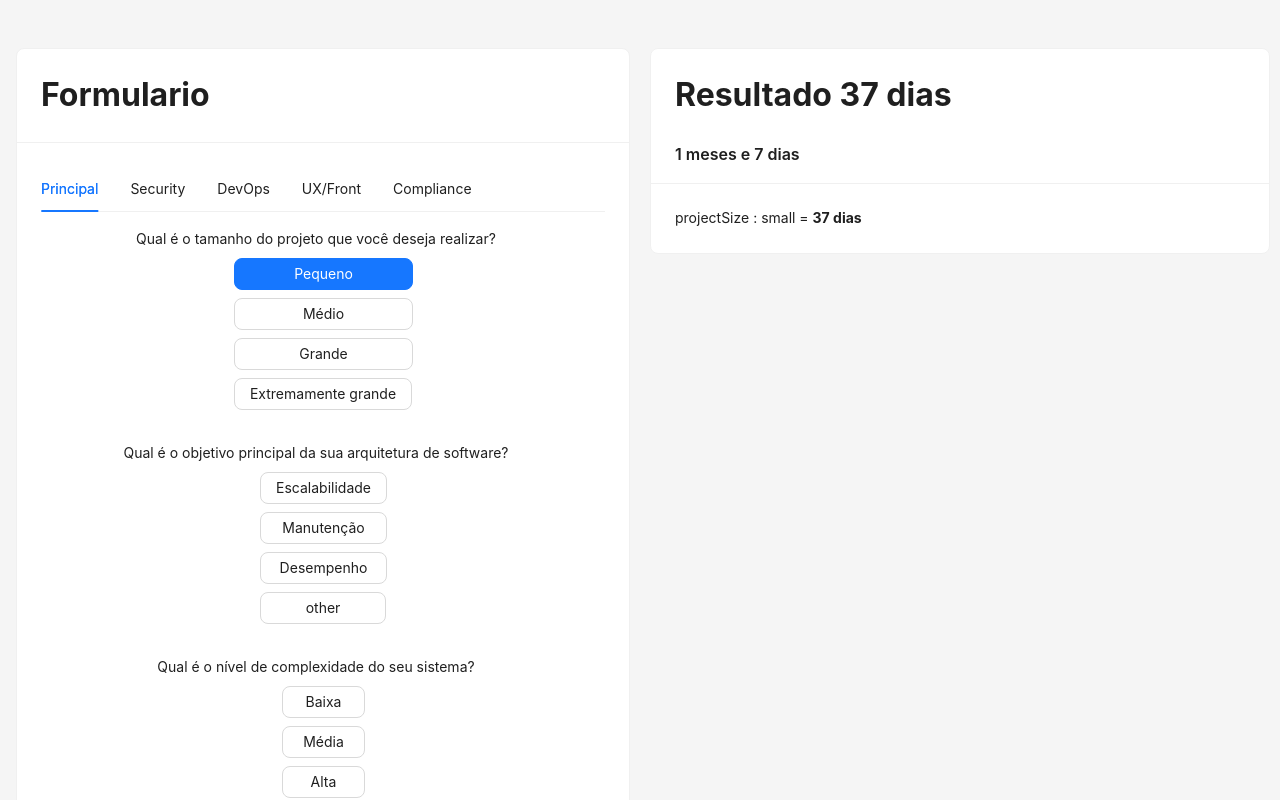
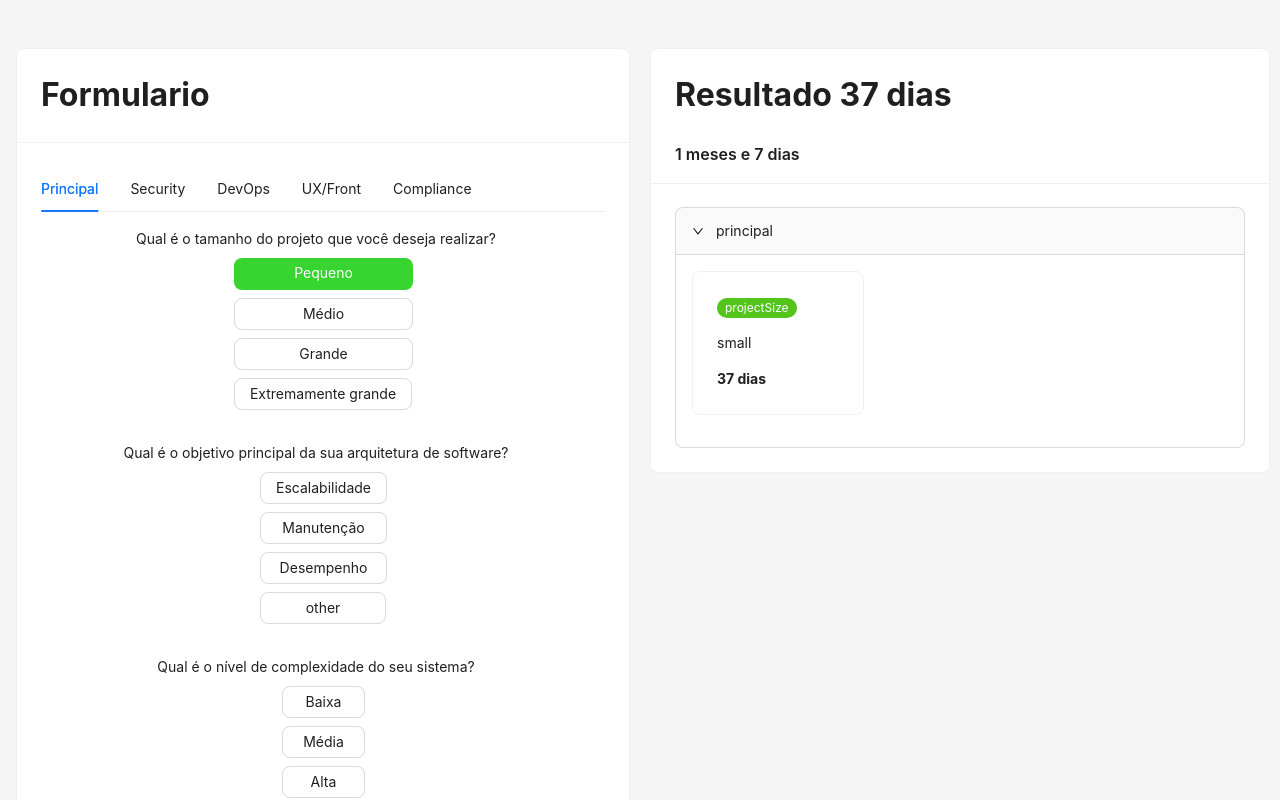
Before and after one commit to velrino/architecture-assessment, a React (Create React App) app: page / in a window 1280 px wide. Both pictures are taken after a click on the label "Pequeno". Shown: the top 800 px of the page. Built offline with nearby package versions, Linux system fonts and the light colour scheme.

Commit message:
Implemented dynamic

```diff
--- a/src/components/form/index.tsx
+++ b/src/components/form/index.tsx
@@ -6,7 +6,7 @@ export const AssessmentForm = ({ onChange }: any) => {
 
     const changeInput = (event: any) => {
         const { name, value } = event.target;
-
+        // const nameSplited = name.split(".")
         const currentForm = { ...form, [name]: value }
 
         setForm(currentForm);
@@ -24,7 +24,7 @@ export const AssessmentForm = ({ onChange }: any) => {
 
                             {/* Add your form items here */}
                             <Form.Item label="Qual é o tamanho do projeto que você deseja realizar?">
-                                <Radio.Group optionType="button" buttonStyle="solid" className='custom-radio' onChange={changeInput} name="projectSize">
+                                <Radio.Group optionType="button" buttonStyle="solid" className='custom-radio' onChange={changeInput} name="principal.projectSize">
                                     <Radio value="small">Pequeno</Radio>
                                     <Radio value="medium">Médio</Radio>
                                     <Radio value="large">Grande</Radio>
@@ -33,7 +33,7 @@ export const AssessmentForm = ({ onChange }: any) => {
                             </Form.Item>
 
                             <Form.Item label="Qual é o objetivo principal da sua arquitetura de software?">
-                                <Radio.Group optionType="button" buttonStyle="solid" className='custom-radio' onChange={changeInput} name="architectureObjective">
+                                <Radio.Group optionType="button" buttonStyle="solid" className='custom-radio' onChange={changeInput} name="principal.architectureObjective">
                                     <Radio value="scalability">Escalabilidade</Radio>
                                     <Radio value="maintenance">Manutenção</Radio>
                                     <Radio value="performance">Desempenho</Radio>
@@ -42,7 +42,7 @@ export const AssessmentForm = ({ onChange }: any) => {
                             </Form.Item>
 
                             <Form.Item label="Qual é o nível de complexidade do seu sistema?" name="systemComplexity">
-                                <Radio.Group optionType="button" buttonStyle="solid" className='custom-radio' onChange={changeInput} name="systemComplexity">
+                                <Radio.Group optionType="button" buttonStyle="solid" className='custom-radio' onChange={changeInput} name="principal.systemComplexity">
                                     <Radio value="low">Baixa</Radio>
                                     <Radio value="medium">Média</Radio>
                                     <Radio value="high">Alta</Radio>
@@ -51,7 +51,7 @@ export const AssessmentForm = ({ onChange }: any) => {
                             </Form.Item>
 
                             <Form.Item label="Qual é o tipo de arquitetura de software que você está usando atualmente?" name="softwareArchitecture">
-                                <Radio.Group optionType="button" buttonStyle="solid" className='custom-radio' onChange={changeInput} name="softwareArchitecture">
+                                <Radio.Group optionType="button" buttonStyle="solid" className='custom-radio' onChange={changeInput} name="principal.softwareArchitecture">
                                     <Radio value="monolithic">Monolítica</Radio>
                                     <Radio value="microservices">Microsserviços</Radio>
                                     <Radio value="soa">SOA (Arquitetura Orientada a Serviços)</Radio>
@@ -62,7 +62,7 @@ export const AssessmentForm = ({ onChange }: any) => {
                         </Tabs.TabPane>
                         <Tabs.TabPane tab="Security" key="2">
                             <Form.Item label="Qual é o nível de sensibilidade dos dados manipulados pelo seu sistema?">
-                                <Radio.Group optionType="button" buttonStyle="solid" className='custom-radio' onChange={changeInput} name="securityArchitecture">
+                                <Radio.Group optionType="button" buttonStyle="solid" className='custom-radio' onChange={changeInput} name="security.securityArchitecture">
                                     <Radio value="low">Baixa</Radio>
                                     <Radio value="medium">Média</Radio>
                                     <Radio value="high">Alta</Radio>
@@ -70,7 +70,7 @@ export const AssessmentForm = ({ onChange }: any) => {
                                 </Radio.Group>
                             </Form.Item>
                             <Form.Item label="Qual é a política de autenticação de usuários do seu sistema?" name="authenticationPolicy">
-                                <Radio.Group optionType="button" buttonStyle="solid" className='custom-radio' onChange={changeInput} name="authenticationPolicy">
+                                <Radio.Group optionType="button" buttonStyle="solid" className='custom-radio' onChange={changeInput} name="security.authenticationPolicy">
                                     <Radio value="uniquePassword">Senha única</Radio>
                                     <Radio value="passwordAndTwoFactorAuthentication">
                                         Senha e autenticação de dois fatores
@@ -85,11 +85,8 @@ export const AssessmentForm = ({ onChange }: any) => {
                                     <Radio value="nda">Nao tem</Radio>
                                 </Radio.Group>
                             </Form.Item>
-                            <Form.Item
-                                label="Qual é o nível de controle de acesso ao sistema?"
-                                name="accessControlLevel"
-                            >
-                                <Radio.Group optionType="button" buttonStyle="solid" className='custom-radio' onChange={changeInput} name="accessControlLevel">
+                            <Form.Item label="Qual é o nível de controle de acesso ao sistema?">
+                                <Radio.Group optionType="button" buttonStyle="solid" className='custom-radio' onChange={changeInput} name="security.accessControlLevel">
                                     <Radio value="allUsersHaveFullAccess">
                                         Todos os usuários têm acesso completo
                                     </Radio>
@@ -103,11 +100,8 @@ export const AssessmentForm = ({ onChange }: any) => {
                                 </Radio.Group>
                             </Form.Item>
 
-                            <Form.Item
-                                label="O seu sistema possui recursos de criptografia de dados?"
-                                name="dataEncryption"
-                            >
-                                <Radio.Group optionType="button" buttonStyle="solid" className='custom-radio' onChange={changeInput} name="dataEncryption">
+                            <Form.Item label="O seu sistema possui recursos de criptografia de dados?">
+                                <Radio.Group optionType="button" buttonStyle="solid" className='custom-radio' onChange={changeInput} name="security.dataEncryption">
                                     <Radio value="allDataIsEncrypted">Sim, em todos os dados</Radio>
                                     <Radio value="someDataIsEncrypted">Sim, em alguns dados</Radio>
                                     <Radio value="consideringToImplement">
@@ -119,11 +113,8 @@ export const AssessmentForm = ({ onChange }: any) => {
                                 </Radio.Group>
                             </Form.Item>
 
-                            <Form.Item
-                                label="Qual é o nível de monitoramento e detecção de ameaças em tempo real?"
-                                name="realTimeThreatDetection"
-                            >
-                                <Radio.Group optionType="button" buttonStyle="solid" className='custom-radio' onChange={changeInput} name="realTimeThreatDetection">
+                            <Form.Item label="Qual é o nível de monitoramento e detecção de ameaças em tempo real?">
+                                <Radio.Group optionType="button" buttonStyle="solid" className='custom-radio' onChange={changeInput} name="security.realTimeThreatDetection">
                                     <Radio value="advancedMonitoringAndDetectionSystem">
                                         Possuímos um sistema de monitoramento e detecção avançado
                                     </Radio>
--- a/src/components/render/index.tsx
+++ b/src/components/render/index.tsx
@@ -1,8 +1,9 @@
-import { Card } from "antd";
+import { Badge, Card, Col, Collapse, Row } from "antd";
 import { useEffect, useState } from "react";
 
 export function RenderComponent({ formData }: any) {
     const [formDataArray, setFormDataArray] = useState<any[]>([]);
+    const [groupData, setGroupData] = useState<any>({});
     const [totalDays, setTotalDays] = useState<number>(0);
     const [totalMonth, setTotalMonth] = useState<number>(0);
     const [totalMonthDays, setTotalMonthDays] = useState<number>(0);
@@ -12,7 +13,25 @@ export function RenderComponent({ formData }: any) {
     }
 
     useEffect(() => {
-        const arr = Object.entries(formData).map(([name, value]) => ({ name, value, time: randomBetween(5, 90) }));
+        const arr = Object.entries(formData).map(([name, value]) => {
+            const nameSplited = name.split(".")
+            return { name: nameSplited[1], group: nameSplited[0], value, time: randomBetween(5, 90) }
+        });
+
+        const groupedArr = arr.reduce((result: any, obj) => {
+            const group = obj.group;
+            if (!result[group]) {
+                result[group] = [];
+            }
+            result[group].push(obj);
+            return result;
+        }, {});
+
+        const test = Object.keys(groupedArr)
+        console.log({ test })
+
+        setGroupData(groupedArr)
+
         const currentTotalDays = arr.reduce((total, { time }) => total + time, 0);
         const currentTotalMonth = Math.floor(currentTotalDays / 30.44);
         const currentTotalMonthDays = (currentTotalDays % 30.44);
@@ -31,11 +50,25 @@ export function RenderComponent({ formData }: any) {
             <h1>Resultado {totalDays} dias</h1>
             <p>{totalMonth} meses e {totalMonthDays.toFixed(0)} dias</p>
         </>}>
-            {
-                formDataArray.map((item, index) => (<div key={index}>
-                    {item.name} : {item.value} = <b>{item.time} dias</b>
-                </div>))
-            }
+            <Collapse activeKey={Object.keys(groupData).map((currentItem, currentIndex) => currentIndex)}>
+                {
+                    Object.keys(groupData).map((currentItem, currentIndex) => (<Collapse.Panel header={currentItem} key={currentIndex}>
+                        {/* <p>{groupData[item]}</p> */}
+                        <Row gutter={10}>
+                            {
+                                groupData[currentItem].map((item: any, index: any) => (<Col className="margin-bottom-small" key={index} xs={{ span: 24 }} sm={{ span: 24 }} md={{ span: 8 }} lg={{ span: 8 }}>
+                                    <Card>
+                                        <Badge count={item.name} color="green" />
+                                        <p>{item.value}</p>
+                                        <b>{item.time} dias</b>
+                                    </Card>
+                                </Col>))
+                            }
+                        </Row>
+                    </Collapse.Panel>))
+                }
+            </Collapse>
+
         </Card>
     </>)
 };
--- a/src/index.scss
+++ b/src/index.scss
@@ -36,10 +36,24 @@ code {
 }
 
 .custom-radio {
+  .ant-radio-button-checked, .ant-radio-button-wrapper-checked {
+    background-color: #38d430 !important;
+    color: white;
+    border: 0px;
+    border-radius: 2rem;
+    border-color: transparent !important;
+  }
+
+  .ant-radio-button-wrapper:hover {
+    color: #38d430;
+  }
+
   label {
     margin-bottom: 0.5rem;
     display: block;
     border-radius: 0.5rem !important;
+
+
 
     &.ant-radio-button-wrapper {
       border-inline-start-width: 1px;
```
